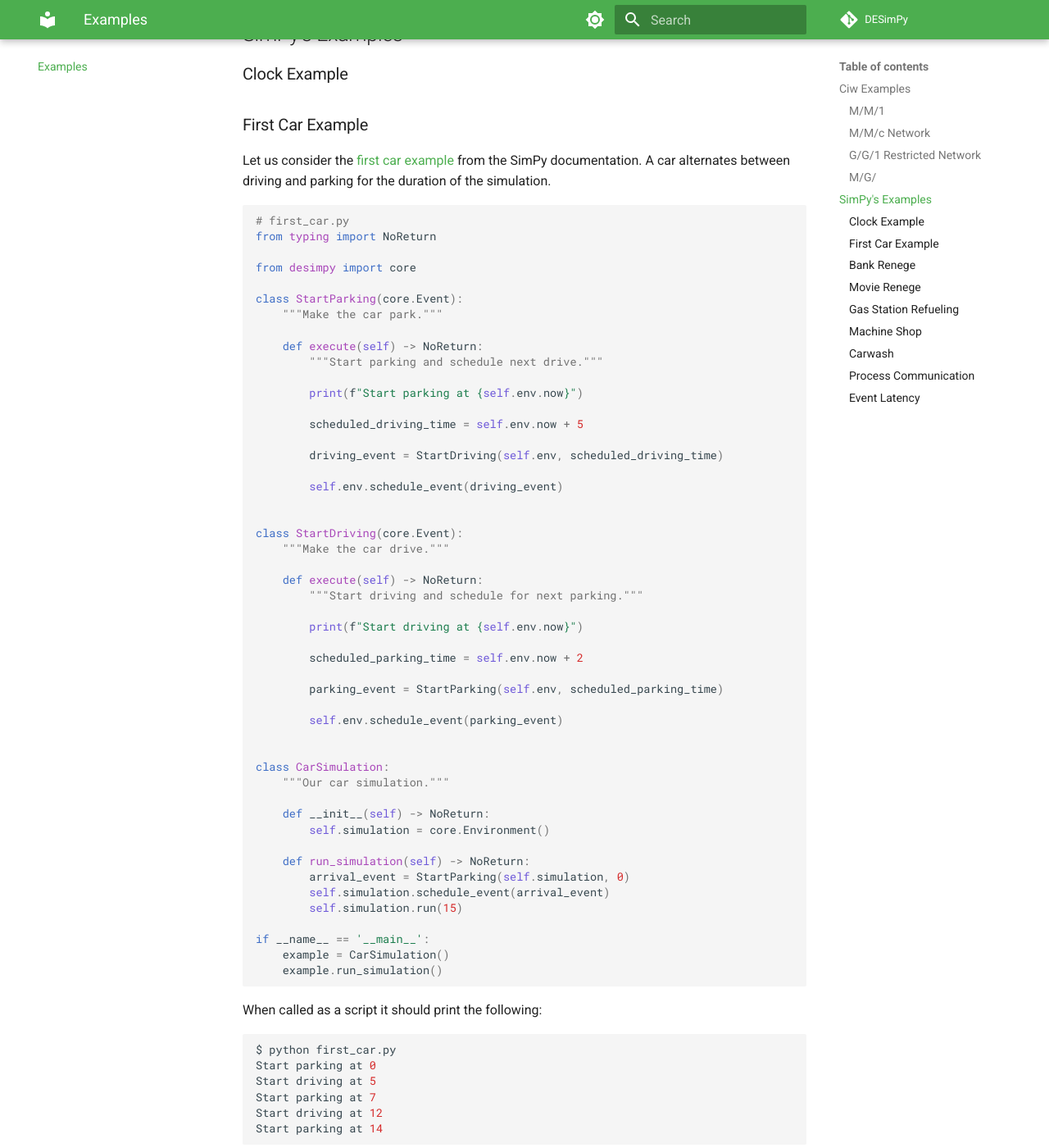
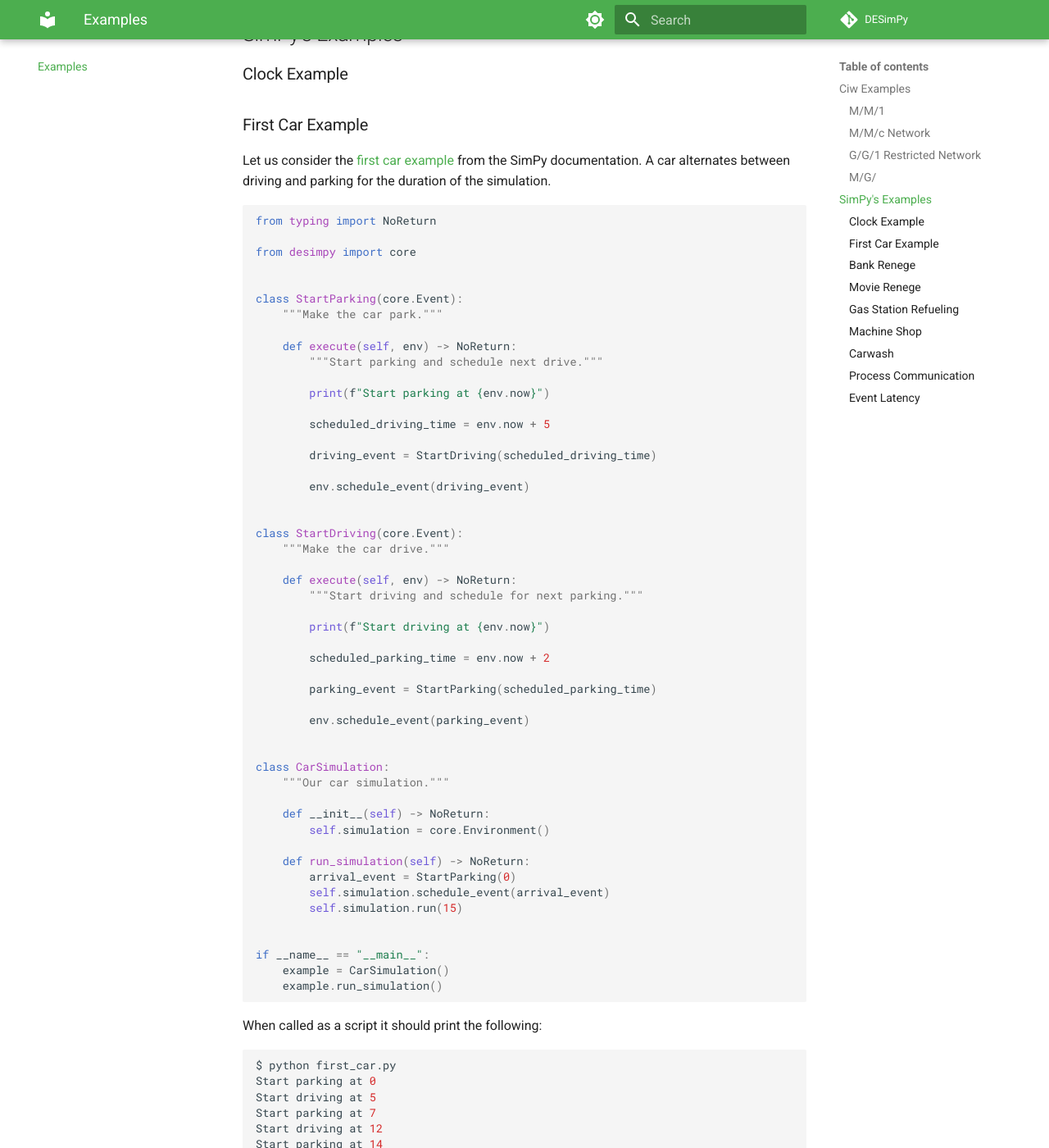
Before and after one commit to galenseilis/DESimpy, an MkDocs documentation site: the page built from docs/examples.md, in a window 1280 px wide and 1400 px high, scrolled down 511 px. Shown: the whole window at 82% size. Built offline with MkDocs 1.6.1 and Material for MkDocs 9.7.7, drawn with Linux system fonts in a browser that asks for light colours; comment, search, counter and statistics services are not loaded.

Commit message:
w/e examples there currently are..

````diff
--- a/docs/examples.md
+++ b/docs/examples.md
@@ -18,39 +18,39 @@
 Let us consider the [first car example](https://simpy.readthedocs.io/en/latest/simpy_intro/basic_concepts.html#our-first-process) from the SimPy documentation. A car alternates between driving and parking for the duration of the simulation.
 
 ```python
-# first_car.py
 from typing import NoReturn
 
 from desimpy import core
 
+
 class StartParking(core.Event):
     """Make the car park."""
 
-    def execute(self) -> NoReturn:
+    def execute(self, env) -> NoReturn:
         """Start parking and schedule next drive."""
 
-        print(f"Start parking at {self.env.now}")
+        print(f"Start parking at {env.now}")
 
-        scheduled_driving_time = self.env.now + 5
+        scheduled_driving_time = env.now + 5
 
-        driving_event = StartDriving(self.env, scheduled_driving_time)
+        driving_event = StartDriving(scheduled_driving_time)
 
-        self.env.schedule_event(driving_event)
+        env.schedule_event(driving_event)
 
 
 class StartDriving(core.Event):
     """Make the car drive."""
 
-    def execute(self) -> NoReturn:
+    def execute(self, env) -> NoReturn:
         """Start driving and schedule for next parking."""
 
-        print(f"Start driving at {self.env.now}")
+        print(f"Start driving at {env.now}")
 
-        scheduled_parking_time = self.env.now + 2
+        scheduled_parking_time = env.now + 2
 
-        parking_event = StartParking(self.env, scheduled_parking_time)
+        parking_event = StartParking(scheduled_parking_time)
 
-        self.env.schedule_event(parking_event)
+        env.schedule_event(parking_event)
 
 
 class CarSimulation:
@@ -60,13 +60,15 @@ class CarSimulation:
         self.simulation = core.Environment()
 
     def run_simulation(self) -> NoReturn:
-        arrival_event = StartParking(self.simulation, 0)
+        arrival_event = StartParking(0)
         self.simulation.schedule_event(arrival_event)
         self.simulation.run(15)
 
-if __name__ == '__main__':
-	example = CarSimulation()
-	example.run_simulation()
+
+if __name__ == "__main__":
+    example = CarSimulation()
+    example.run_simulation()
+
 ```
 
 When called as a script it should print the following:
````
Also changed, not shown: 3 other files.
